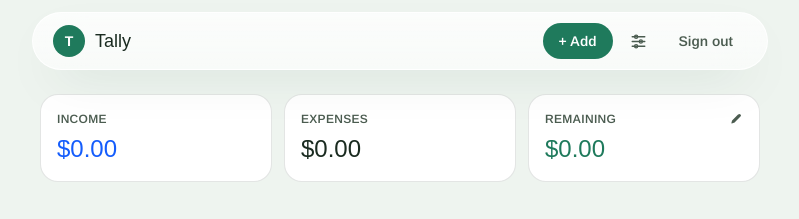
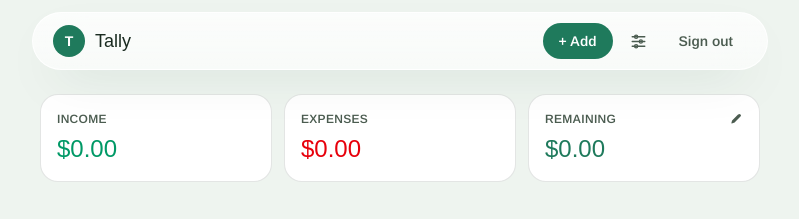
Before and after one commit to kittinatger/tally-kittinat-gerdsri, a Next.js app: page / in a window 1280 px wide. Shown: the top 219 px of the page, without its empty margins (240-1039 px from the left). Built offline with nearby package versions, Linux system fonts and the light colour scheme; no server answers; the database is empty; a web font is replaced by a local one.

Commit message:
Color income green and expenses red across summary cards and list

```diff
--- a/src/components/ExpenseList.tsx
+++ b/src/components/ExpenseList.tsx
@@ -42,7 +42,7 @@ export default function ExpenseList({
               <h2 className="text-sm font-semibold text-ink-soft">{monthLabel(key)}</h2>
               <span
                 className={`text-sm font-semibold ${
-                  net >= 0 ? "text-blue-600 dark:text-blue-400" : "text-ink-soft"
+                  net >= 0 ? "text-emerald-600 dark:text-emerald-400" : "text-red-600 dark:text-red-400"
                 }`}
               >
                 {net >= 0 ? "+" : "-"}
--- a/src/components/ExpenseRow.tsx
+++ b/src/components/ExpenseRow.tsx
@@ -29,7 +29,7 @@ export default function ExpenseRow({
       </div>
       <p
         className={`shrink-0 font-semibold ${
-          expense.type === "income" ? "text-blue-600 dark:text-blue-400" : "text-foreground"
+          expense.type === "income" ? "text-emerald-600 dark:text-emerald-400" : "text-red-600 dark:text-red-400"
         }`}
       >
         {expense.type === "income" ? "+" : "-"}
--- a/src/components/SummaryCards.tsx
+++ b/src/components/SummaryCards.tsx
@@ -20,13 +20,15 @@ export default function SummaryCards({
     <div className="mb-6 grid grid-cols-3 gap-3">
       <div className="rounded-card border border-line bg-surface p-4">
         <p className="text-xs font-semibold uppercase tracking-wide text-ink-soft">Income</p>
-        <p className="mt-1.5 font-display text-xl text-blue-600 dark:text-blue-400 sm:text-2xl">
+        <p className="mt-1.5 font-display text-xl text-emerald-600 dark:text-emerald-400 sm:text-2xl">
           {formatCurrency(monthIncome)}
         </p>
       </div>
       <div className="rounded-card border border-line bg-surface p-4">
         <p className="text-xs font-semibold uppercase tracking-wide text-ink-soft">Expenses</p>
-        <p className="mt-1.5 font-display text-xl text-foreground sm:text-2xl">{formatCurrency(monthSpent)}</p>
+        <p className="mt-1.5 font-display text-xl text-red-600 dark:text-red-400 sm:text-2xl">
+          {formatCurrency(monthSpent)}
+        </p>
       </div>
       <button onClick={onEditBalance} className="rounded-card border border-line bg-surface p-4 text-left transition hover:border-navy">
         <div className="flex items-center justify-between gap-1">
```
